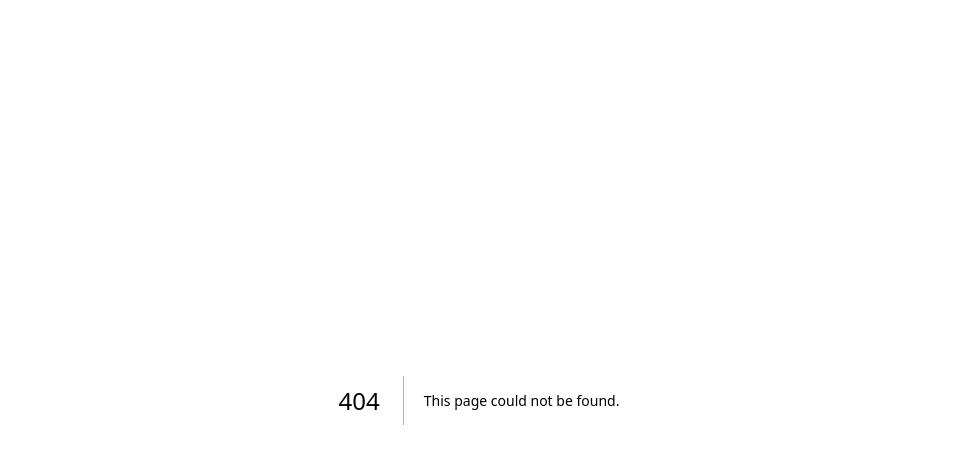
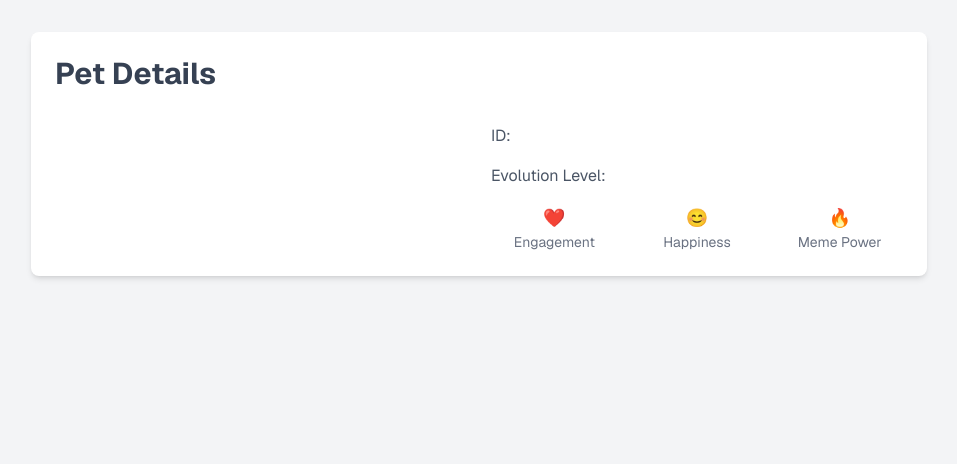
Before and after one commit to anushkasomani/sui-degen, a Next.js app: page /pet-details in a window 1280 px wide. Before the commit this address had no page. Shown: the top 464 px of the page, without its empty margins (161-1118 px from the left). Built offline with nearby package versions, Linux system fonts and the light colour scheme; what @mysten/dapp-kit, @mysten/sui would draw is missing.

Commit message:
pet details

```diff
--- a/app/components/AuctionCard.tsx
+++ b/app/components/AuctionCard.tsx
@@ -1,6 +1,7 @@
 'use client'
 import React, { useState } from 'react';
 import Image from 'next/image';
+import { useRouter } from 'next/navigation';
 
 export interface PetCardProps {
   petId: string;
@@ -32,6 +33,23 @@ const PetCard: React.FC<PetCardProps> = ({
   onExplore = () => {},
 }) => {
   const [isHovering, setIsHovering] = useState(false);
+  const router = useRouter();
+
+  const handleExplore = () => {
+    // Create URL with query parameters
+    const queryParams = new URLSearchParams({
+      petId,
+      name,
+      imageSrc,
+      evolutionLevel: evolutionLevel.toString(),
+      'stats.engagement': stats.engagement.toString(),
+      'stats.happiness': stats.happiness.toString(),
+      'stats.memePower': stats.memePower.toString(),
+      avatarSrc
+    });
+
+    router.push(`/pet-details?${queryParams.toString()}`);
+  };
 
   return (
     <div
@@ -126,7 +144,7 @@ const PetCard: React.FC<PetCardProps> = ({
 
         {/* BOTTOM BAR: Explore More */}
         <div
-          onClick={onExplore}
+          onClick={handleExplore}
           className={`
             absolute left-0 right-0 bottom-0
             bg-gray-300 text-gray-600 text-center font-medium
--- /dev/null
+++ b/app/pet-details/page.tsx
@@ -0,0 +1,60 @@
+'use client'
+
+import { useSearchParams } from 'next/navigation';
+import Image from 'next/image';
+
+export default function PetDetails() {
+  const searchParams = useSearchParams();
+
+  // Get all parameters from the URL
+  const petId = searchParams.get('petId');
+  const name = searchParams.get('name');
+  const imageSrc = searchParams.get('imageSrc');
+  const evolutionLevel = searchParams.get('evolutionLevel');
+  const avatarSrc = searchParams.get('avatarSrc');
+
+  // Parse the stats from URL parameters
+  const engagement = searchParams.get('stats.engagement');
+  const happiness = searchParams.get('stats.happiness');
+  const memePower = searchParams.get('stats.memePower');
+
+  return (
+    <div className="min-h-screen bg-gray-100 p-8 font-sans">
+      <div className="max-w-4xl mx-auto bg-white shadow-md rounded-lg p-6">
+        <h1 className="text-3xl font-bold mb-4 text-gray-700">Pet Details</h1>
+        <div className="flex flex-col md:flex-row items-center md:items-start gap-6 text-gray-700">
+          <div className="w-full md:w-1/2">
+            {imageSrc && (
+              <Image
+                src={imageSrc}
+                alt={name || 'Pet'}
+                width={400}
+                height={400}
+                className="rounded-lg"
+              />
+            )}
+          </div>
+          <div className="w-full md:w-1/2 space-y-4">
+            <h2 className="text-2xl font-semibold">{name}</h2>
+            <p className="text-gray-600">ID: {petId}</p>
+            <p className="text-gray-600">Evolution Level: {evolutionLevel}</p>
+            <div className="grid grid-cols-3 gap-4">
+              <div className="text-center">
+                <p className="text-lg font-bold">❤️ {engagement}</p>
+                <p className="text-sm text-gray-500">Engagement</p>
+              </div>
+              <div className="text-center">
+                <p className="text-lg font-bold">😊 {happiness}</p>
+                <p className="text-sm text-gray-500">Happiness</p>
+              </div>
+              <div className="text-center">
+                <p className="text-lg font-bold">🔥 {memePower}</p>
+                <p className="text-sm text-gray-500">Meme Power</p>
+              </div>
+            </div>
+          </div>
+        </div>
+      </div>
+    </div>
+  );
+}
```
